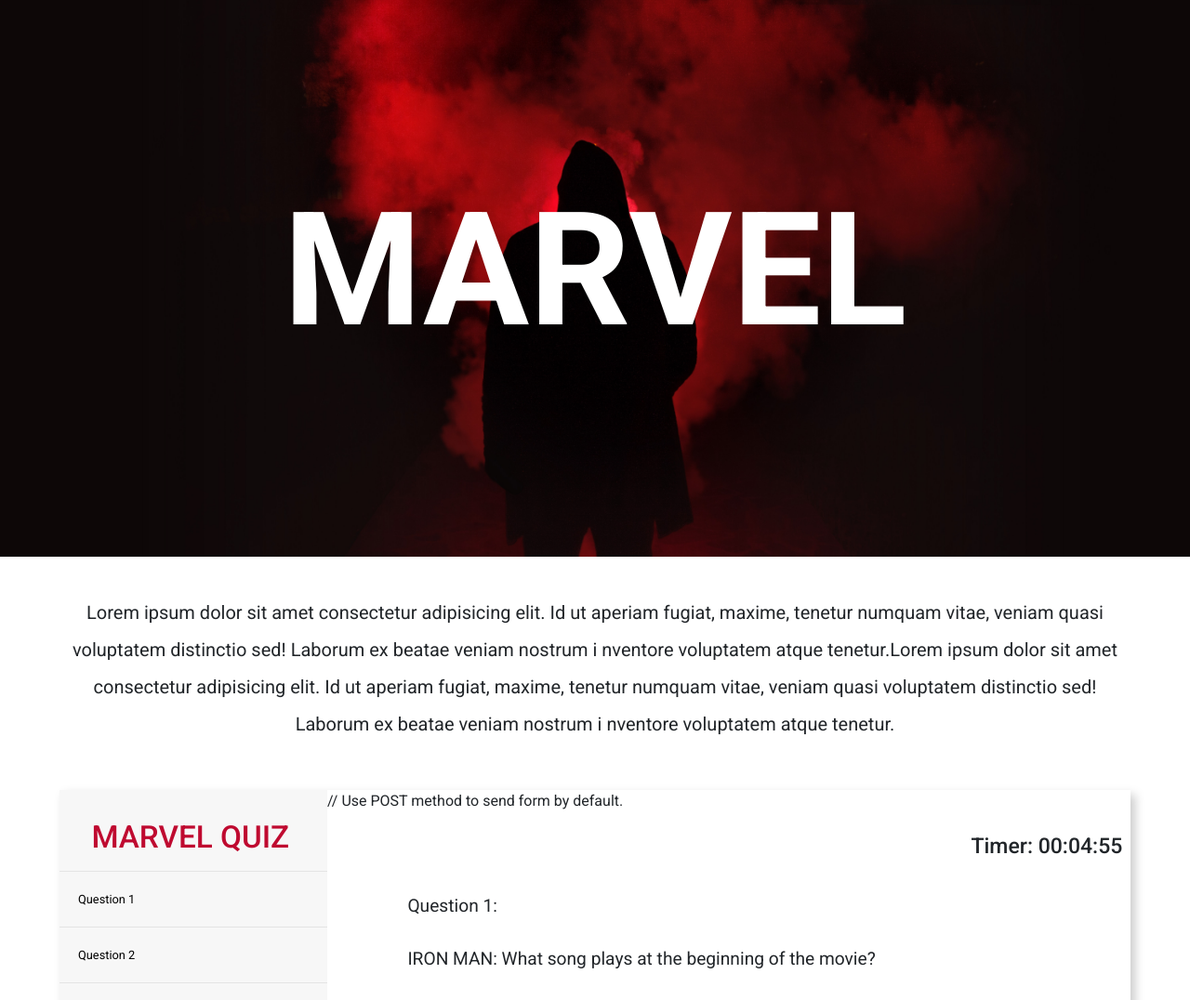
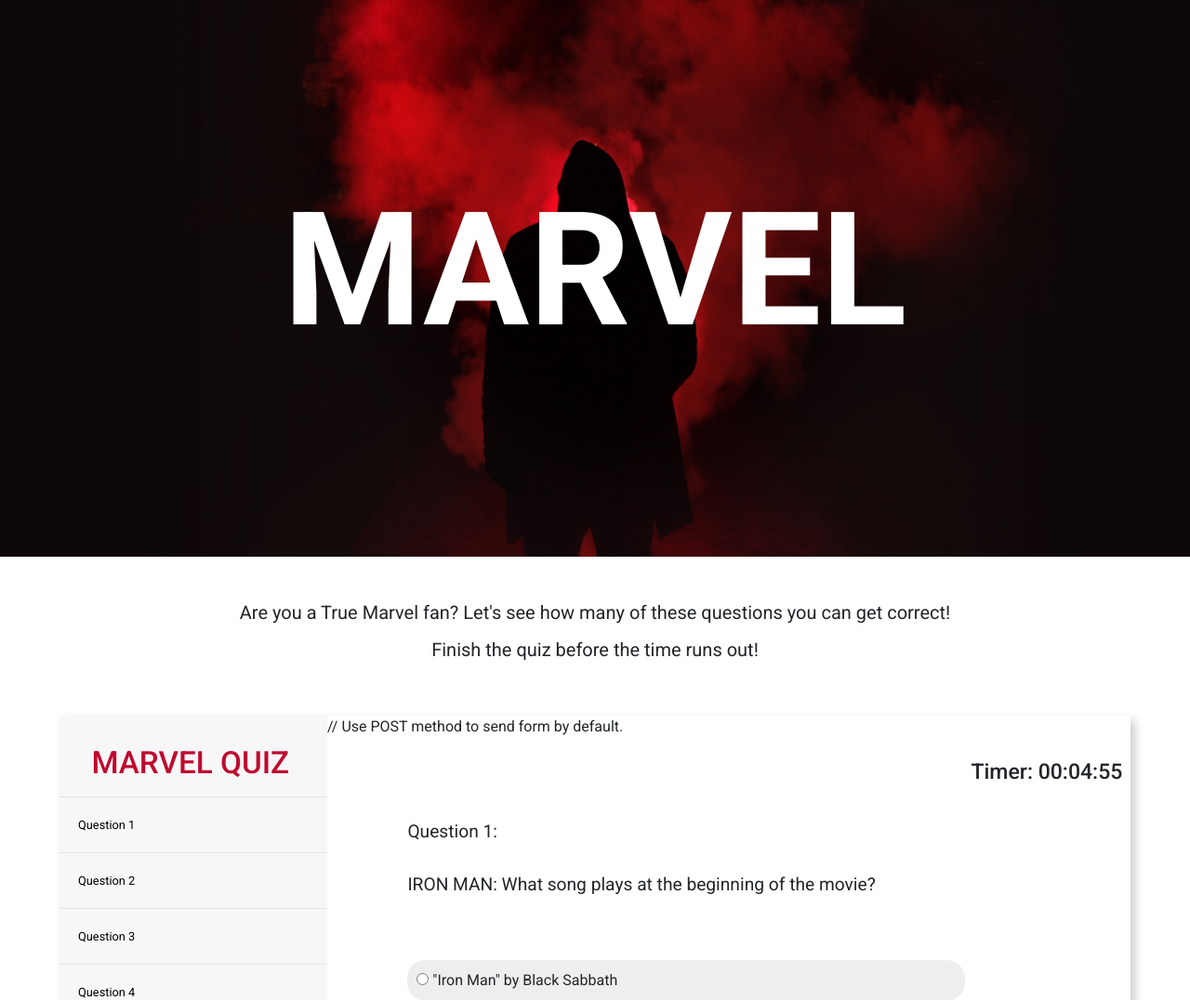
Before and after one commit to Nuey2310/Superhero-QuizGame, a PHP site: page /marvel.php in a window 1280 px wide. Shown: the part 71-1147 px from the top of the page at 93% size. Run offline with PHP 8.4, Linux system fonts and the light colour scheme; data that the repository does not hold is empty.

Commit message:
Messages added to marvels page

```diff
--- a/GA1-files/marvel.php
+++ b/GA1-files/marvel.php
@@ -12,7 +12,10 @@
     Arjun Banga
     Banner: B00852696
     - Implementing the quiz timer using JS.
-    - Handling the questions and options content created above to use in checkAnswers script-->
+    - Handling the questions and options content created above to use in checkAnswers script
+    Name: Miftahul Kashfy
+    Banner Number: B00850212
+    - added the final touches-->
 
 
 <?php
@@ -26,11 +29,7 @@
     </div>
 </div>
 
-<p id="quizIntroPara">Lorem ipsum dolor sit amet consectetur adipisicing elit. Id ut aperiam fugiat, maxime,
-tenetur numquam vitae, veniam quasi voluptatem distinctio sed! Laborum ex beatae veniam nostrum i
-nventore voluptatem atque tenetur.Lorem ipsum dolor sit amet consectetur adipisicing elit. Id ut aperiam fugiat, maxime,
-tenetur numquam vitae, veniam quasi voluptatem distinctio sed! Laborum ex beatae veniam nostrum i
-nventore voluptatem atque tenetur.</p>
+<p id="quizIntroPara">Are you a True Marvel fan? Let's see how many of these questions you can get correct! <br> Finish the quiz before the time runs out!</p>
 
 <main class="marvelBody">
 
```
